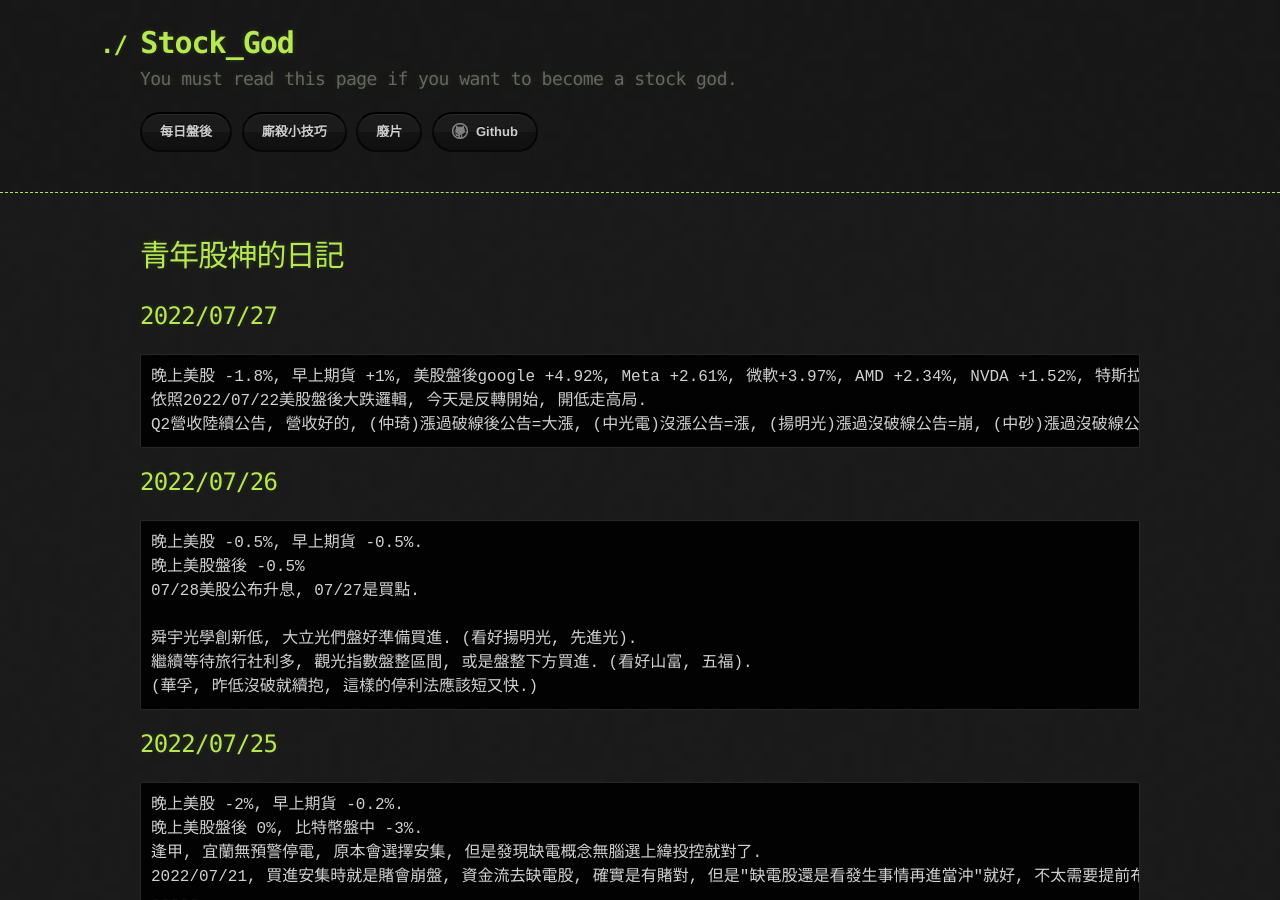
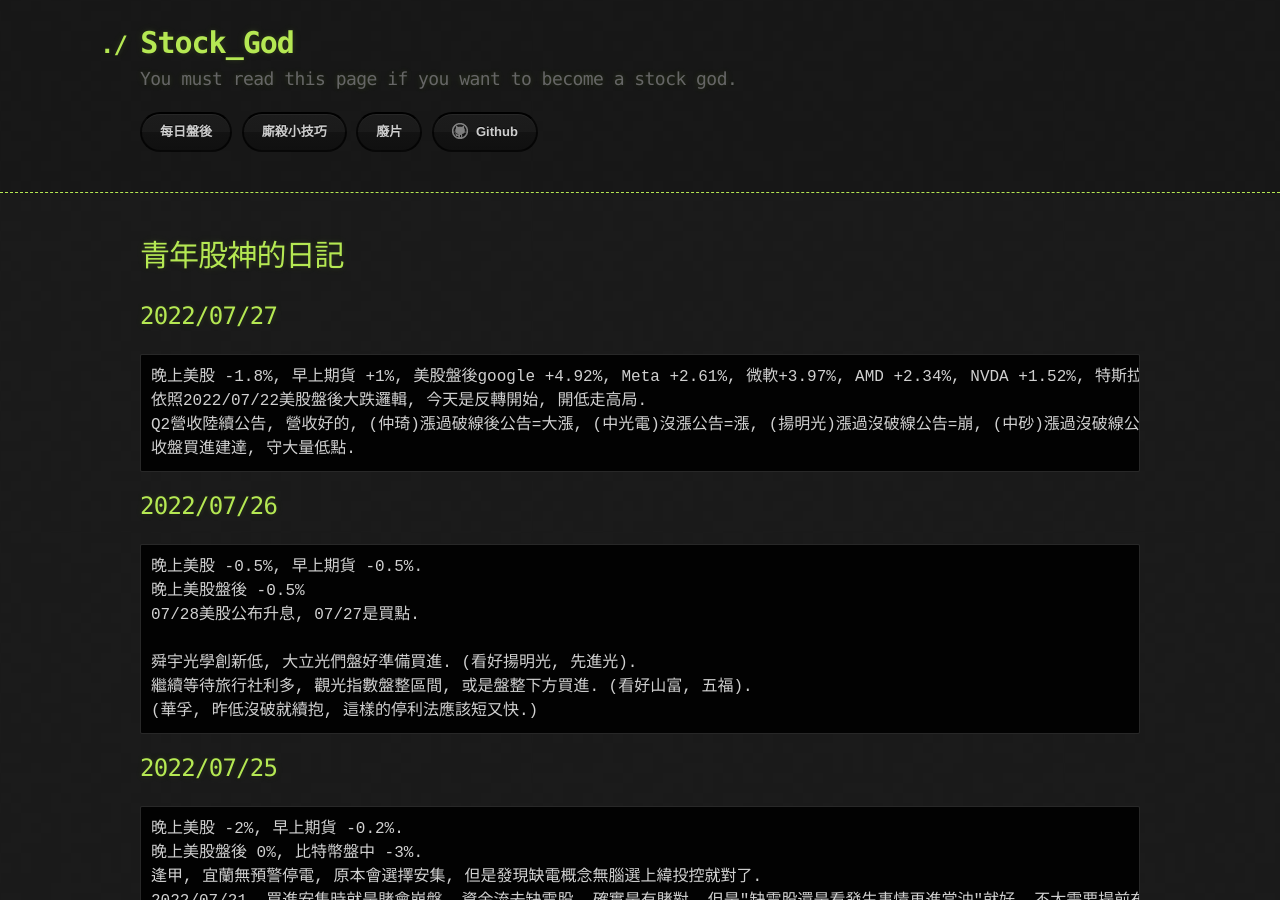
Before and after one commit to lepg5487/Stock_God, a Jekyll site: the page built from index.md, in a window 1280 px wide and 900 px high. Built offline with Jekyll 4.4.1, drawn with Linux system fonts in a browser that asks for light colours; our own code applies the rules of GitHub Pages for plain Markdown files.

Commit message:
Update index.md

````diff
--- a/index.md
+++ b/index.md
@@ -8,6 +8,7 @@ layout: testlayouts
 晚上美股 -1.8%, 早上期貨 +1%, 美股盤後google +4.92%, Meta +2.61%, 微軟+3.97%, AMD +2.34%, NVDA +1.52%, 特斯拉 +1.32%.
 依照2022/07/22美股盤後大跌邏輯, 今天是反轉開始, 開低走高局.
 Q2營收陸續公告, 營收好的, (仲琦)漲過破線後公告=大漲, (中光電)沒漲公告=漲, (揚明光)漲過沒破線公告=崩, (中砂)漲過沒破線公告=崩.
+收盤買進建達, 守大量低點.
 ```
 
 ## 2022/07/26
````
